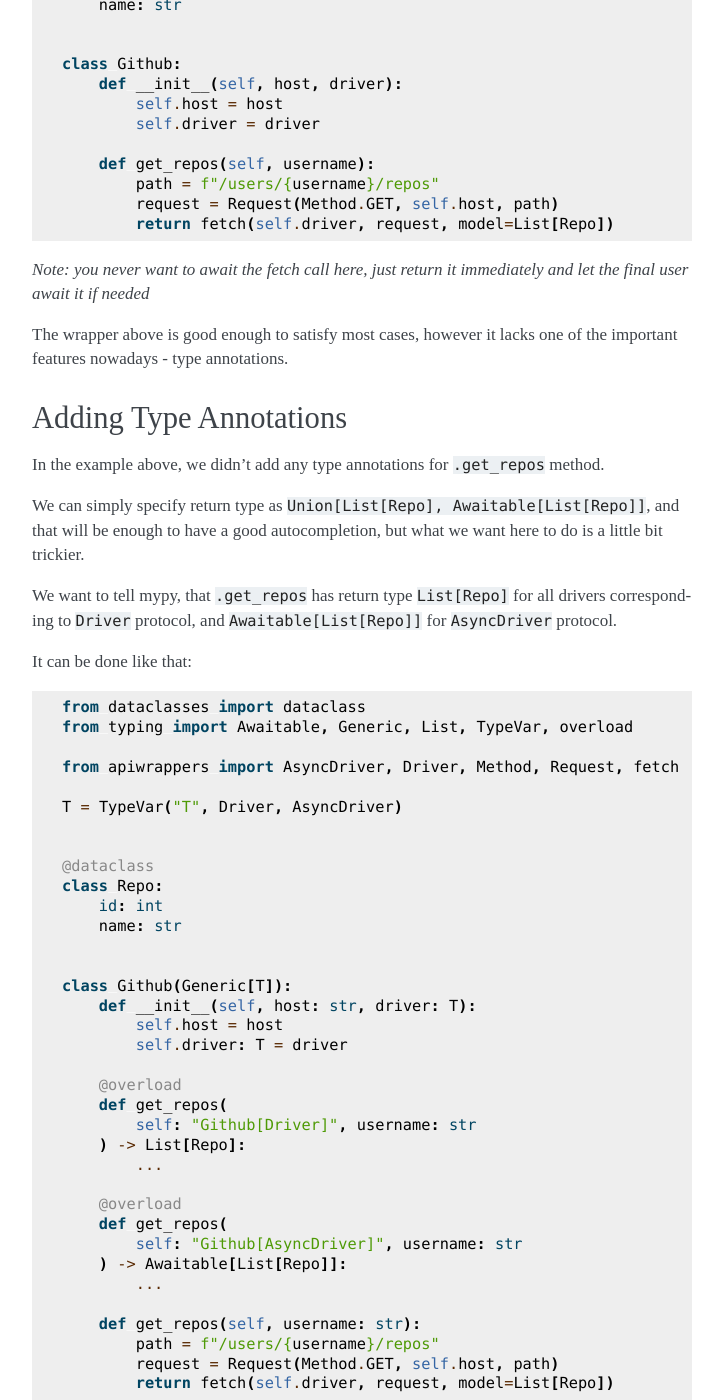
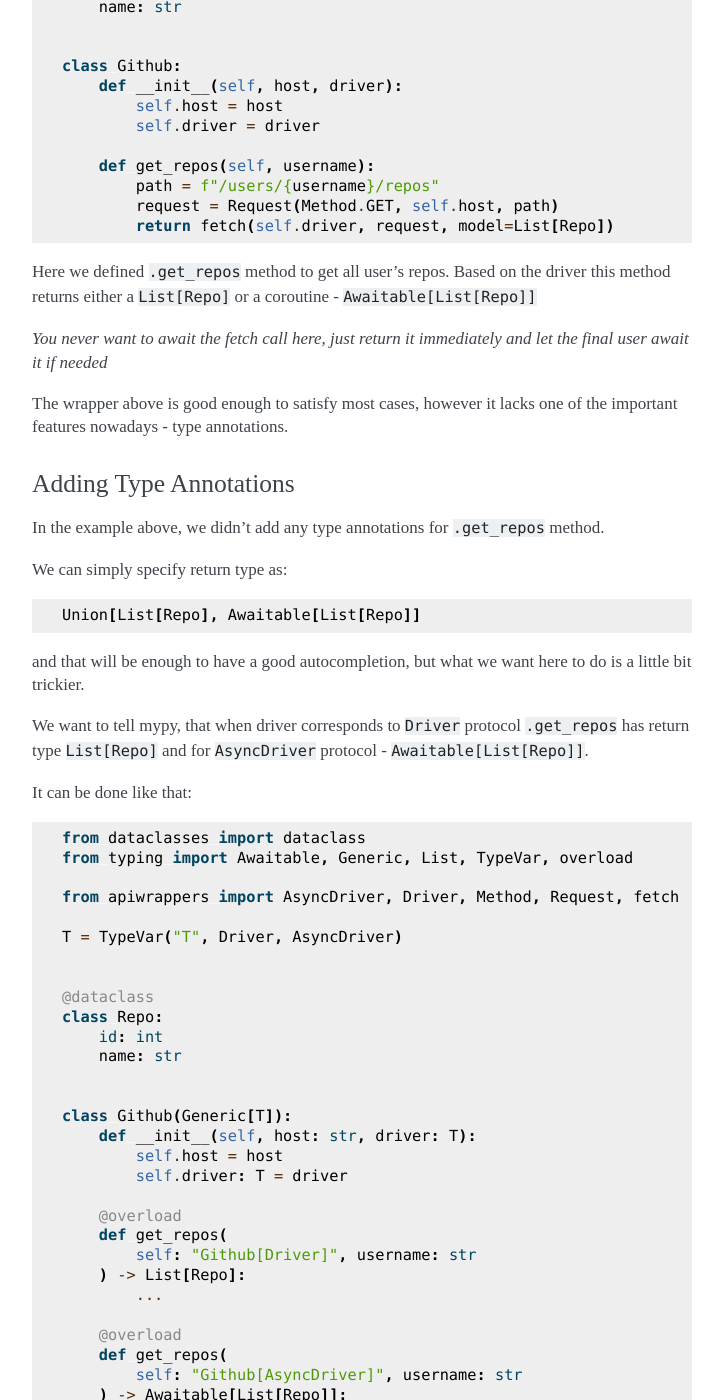
Before and after one commit to unmade/apiwrappers, a Sphinx documentation site: the page built from docs/building-an-api-client.rst, in a window 1280 px wide and 1400 px high, scrolled down 1558 px. Shown: the whole window, without its empty margins (388-1111 px from the left). Built offline with Sphinx 7.4.7, drawn with Linux system fonts in a browser that asks for light colours; some of the changed text lies outside the part shown.

```diff
--- a/docs/building-an-api-client.rst
+++ b/docs/building-an-api-client.rst
@@ -2,24 +2,24 @@
 Building an API Client
 =======================
 
-This page will walk you through steps on how to build wrapper for API
+This page will walk you through steps on how to build wrapper for API.
 
 Making a Request
 ================
 
 Each wrapper needs a HTTP client to make requests to the API.
 
-You can easily use drivers to make requests, but
-they return a ``Response`` object, which is not
+You can easily use one of the :doc:`drivers <drivers>` to make requests, but
+``driver.fetch`` call returns a ``Response`` object, which is not
 always suitable for building good API clients.
 
 For API client it can be better to return typed data,
-such as dataclass, than let the final user deal with json.
+such as dataclasses, than let the final user deal with json.
 
 *apiwrappers* provides a ``fetch`` function,
 which takes driver as a first argument, and all other
 arguments are the same as with ``driver.fetch``.
-Giving that, it behaves exactly like in the examples above:
+Giving that, it behaves exactly like if you are working with driver:
 
 .. code-block:: python
 
@@ -32,8 +32,8 @@ Giving that, it behaves exactly like in the examples above:
 You can also provide two additional arguments:
 
 - ``model`` - a type or factory function that describes response structure.
-- ``source`` - optional, a key name in the json, which value will be passed
-  to the ``model``. You may use dotted notation to traverse keys (`key1.key2`)
+- ``source`` - optional key name in the json, which value will be passed
+  to the ``model``. You may use dotted notation to traverse keys - ``key1.key2``
 
 With these arguments, ``fetch`` function acts like a factory,
 returning new instance of the type provided to the ``model`` argument:
@@ -92,26 +92,35 @@ lets write API client class:
             request = Request(Method.GET, self.host, path)
             return fetch(self.driver, request, model=List[Repo])
 
-*Note: you never want to await the fetch call here,
+Here we defined ``.get_repos`` method to get all user's repos.
+Based on the driver this method returns either a ``List[Repo]``
+or a coroutine - ``Awaitable[List[Repo]]``
+
+*You never want to await the fetch call here,
 just return it immediately and let the final user await it if needed*
 
 The wrapper above is good enough to satisfy most cases,
 however it lacks one of the important features nowadays - type annotations.
 
 Adding Type Annotations
-=======================
+-----------------------
 
 In the example above, we didn't add any type annotations for
 ``.get_repos`` method.
 
-We can simply specify return type as ``Union[List[Repo], Awaitable[List[Repo]]``,
+We can simply specify return type as:
+
+.. code-block:: python
+
+    Union[List[Repo], Awaitable[List[Repo]]
+
 and that will be enough to have a good autocompletion,
 but what we want here to do is a little bit trickier.
 
 We want to tell mypy,
-that ``.get_repos`` has return type ``List[Repo]`` for all
-drivers corresponding to ``Driver`` protocol,
-and ``Awaitable[List[Repo]]`` for ``AsyncDriver`` protocol.
+that when driver corresponds to ``Driver`` protocol
+``.get_repos`` has return type ``List[Repo]``
+and for ``AsyncDriver`` protocol - ``Awaitable[List[Repo]]``.
 
 It can be done like that:
 
@@ -156,7 +165,7 @@ It can be done like that:
 Here, we defined a ``T`` type variable, constrained to
 ``Driver`` and ``AsyncDriver`` protocols.
 Our wrapper is now a generic class of that variable.
-We also used ``@overload`` with self-type to define return type based on
+We also used :py:func:`overload <typing.overload>` with self-type to define return type based on
 the driver provided to our wrapper.
 
 Using the API Client
--- a/docs/drivers.rst
+++ b/docs/drivers.rst
@@ -1,3 +1,5 @@
+.. _drivers-page:
+
 =======
 Drivers
 =======
```
Also changed, not shown: README.rst (+40 -97 lines), docs/index.rst (+11 -6 lines).
